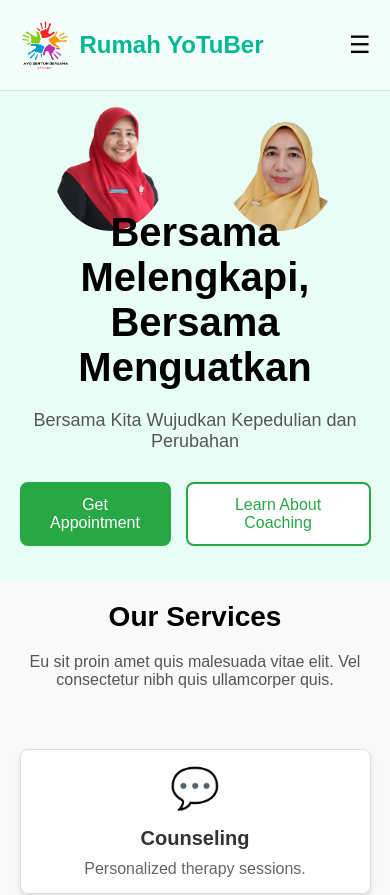
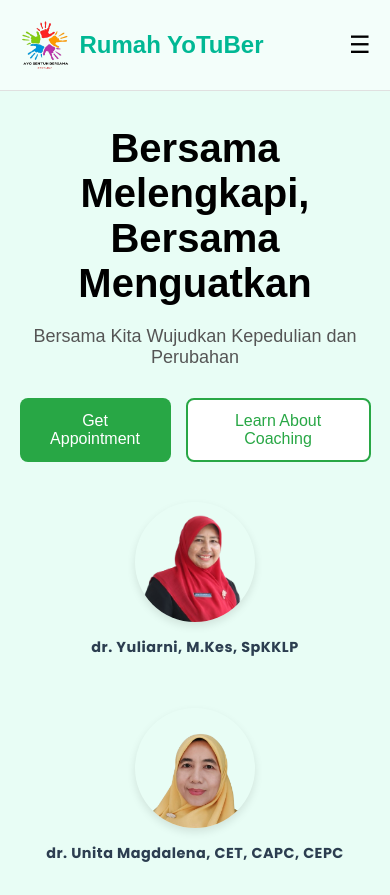
Before and after one commit to AanSumanto/rumah-yotuber-web, a React (Create React App) app: page / in a window 390 px wide. Shown: the top 895 px of the page. Built offline with nearby package versions, Linux system fonts and the light colour scheme.

Commit message:
refactor:stlyling hero foto

```diff
--- a/public/index.html
+++ b/public/index.html
@@ -13,6 +13,8 @@
       user's mobile device or desktop. See https://developers.google.com/web/fundamentals/web-app-manifest/
     -->
   <link rel="manifest" href="%PUBLIC_URL%/manifest.json" />
+  <link href="https://fonts.googleapis.com/css2?family=Poppins:wght@400;700&display=swap" rel="stylesheet">
+
   <!--
       Notice the use of %PUBLIC_URL% in the tags above.
       It will be replaced with the URL of the `public` folder during the build.
--- a/src/components/Hero.js
+++ b/src/components/Hero.js
@@ -1,4 +1,3 @@
-// export default Hero;
 import React from "react";
 import { Link } from "react-router-dom";
 import "../style/Hero.css";
@@ -29,13 +28,29 @@ function Hero() {
             </div>
           </div>
 
-          {/* Kontainer Gambar Hero */}
-          <div className="hero-images">
-            <div className="hero-image">
-              <img src={heroImage2} alt="Doctor 1" />
+          {/* Kontainer Gambar Hero dengan Efek Kartu */}
+          <div className="hero-images-container">
+            <div className="hero-image-item">
+              <img
+                src={heroImage2}
+                alt="Doctor 1"
+                className="hero-image-circle"
+              />
+              <div className="hero-image-caption">
+                <h4 className="doctor-name">dr. Yuliarni, M.Kes, SpKKLP</h4>
+              </div>
             </div>
-            <div className="hero-image">
-              <img src={heroImage} alt="Doctor 2" />
+            <div className="hero-image-item">
+              <img
+                src={heroImage}
+                alt="Doctor 2"
+                className="hero-image-circle"
+              />
+              <div className="hero-image-caption">
+                <h4 className="doctor-name">
+                  dr. Unita Magdalena, CET, CAPC, CEPC
+                </h4>
+              </div>
             </div>
           </div>
         </div>
--- a/src/style/Hero.css
+++ b/src/style/Hero.css
@@ -8,6 +8,7 @@
   max-width: 1200px;
   margin: 0 auto;
 }
+
 
 .hero-wrapper {
   display: flex;
@@ -69,21 +70,89 @@
   color: #fff;
 }
 
+
+.hero-images-container {
+  display: flex;
+  /* justify-content: center; */
+  justify-content: flex-start;
+  align-items: center;
+  gap: 50px;
+  margin-top: 20px;
+}
+
+.hero-image-item {
+  display: flex;
+  flex-direction: column;
+  align-items: center;
+  text-align: center;
+}
+
 .hero-image {
   flex: 1; /* Ambil ruang penuh di mobile */
   text-align: center; /* Pastikan gambar berada di tengah */
 }
 
-/* .hero-image img {
-  max-width: 100%;
-  height: auto;
-} */
-
 .hero-images {
   display: flex;
   justify-content: center;
   gap: 20px;
-  flex-wrap: wrap; /* Responsif: membungkus gambar di perangkat kecil */
+  margin-top: 20px;
+}
+
+.hero-card {
+  display: flex;
+  flex-direction: column;
+  align-items: center;
+  justify-content: center;
+  background-color: #e8fdf5;
+  border-radius: 50%; /* Membuat kontainer menjadi lingkaran */
+  box-shadow: 0 4px 8px rgba(0, 0, 0, 0.1);
+  padding: 20px;
+  width: 150px;
+  height: 150px; /* Ukuran harus sama untuk membuat lingkaran */
+  text-align: center;
+}
+
+.hero-image-circle {
+  width: 150px;
+  height: 150px;
+  border-radius: 50%; /* Membuat gambar berbentuk lingkaran */
+  object-fit: cover; /* Memastikan gambar tidak terdistorsi */
+  box-shadow: 0 4px 8px rgba(0, 0, 0, 0.1); /* Tambahkan efek bayangan */
+}
+
+.hero-image-caption {
+  margin-top: 15px;
+}
+
+/* .doctor-name {
+  font-size: 1rem;
+  font-weight: bold;
+  color: #333;
+  text-align: center;
+} */
+
+.doctor-name {
+  font-size: 1.1rem; /* Ukuran lebih besar */
+  font-weight: 700; /* Tebal untuk menarik perhatian */
+  font-family: "Poppins", sans-serif; /* Font lebih modern, gunakan font yang sesuai */
+  color: #2c3e50; /* Warna lebih elegan */
+  text-align: center;
+  letter-spacing: 0.5px; /* Sedikit jarak antar huruf */
+}
+
+/* Tambahkan efek hover jika diperlukan */
+.doctor-name:hover {
+  color: #28a745; /* Ubah warna saat hover */
+  transition: color 0.3s ease; /* Transisi halus */
+}
+
+
+.hero-image-label {
+  font-size: 0.9rem;
+  color: #555;
+  font-weight: bold;
+  text-align: center;
 }
 
 .hero-image img {
@@ -99,8 +168,9 @@
 
 @media (max-width: 768px) {
   .hero-wrapper {
-    flex-direction: column-reverse; /* Pindahkan gambar ke bawah */
-    text-align: center; /* Pusatkan teks */
+    flex-direction: column-reverse;
+    text-align: center;
+    flex-direction: column;
   }
 
   .hero-content {
@@ -108,8 +178,8 @@
   }
 
   .hero-image img {
-    max-width: 80%; /* Perbesar ukuran gambar pada mobile */
-    margin: -45px auto; /* Tambahkan jarak antar elemen */
+    max-width: 80%;
+    margin: -45px auto;
   }
 
   .hero {
@@ -117,5 +187,18 @@
     background-color: #e8fdf5;
   }
 
+  .hero-images-container {
+    flex-direction: column;
+    margin-top: 20px; /* Memberikan jarak di bawah deskripsi */
+    text-align: center; /* Pusatkan gambar pada tampilan mobile */
+  }
+  .hero-image-circle {
+    width: 120px;
+    height: 120px; /* Ukuran gambar lebih kecil di perangkat kecil */
+  }
+
+  .doctor-name {
+    font-size: 0.9rem;
+  }
 
 }
```
